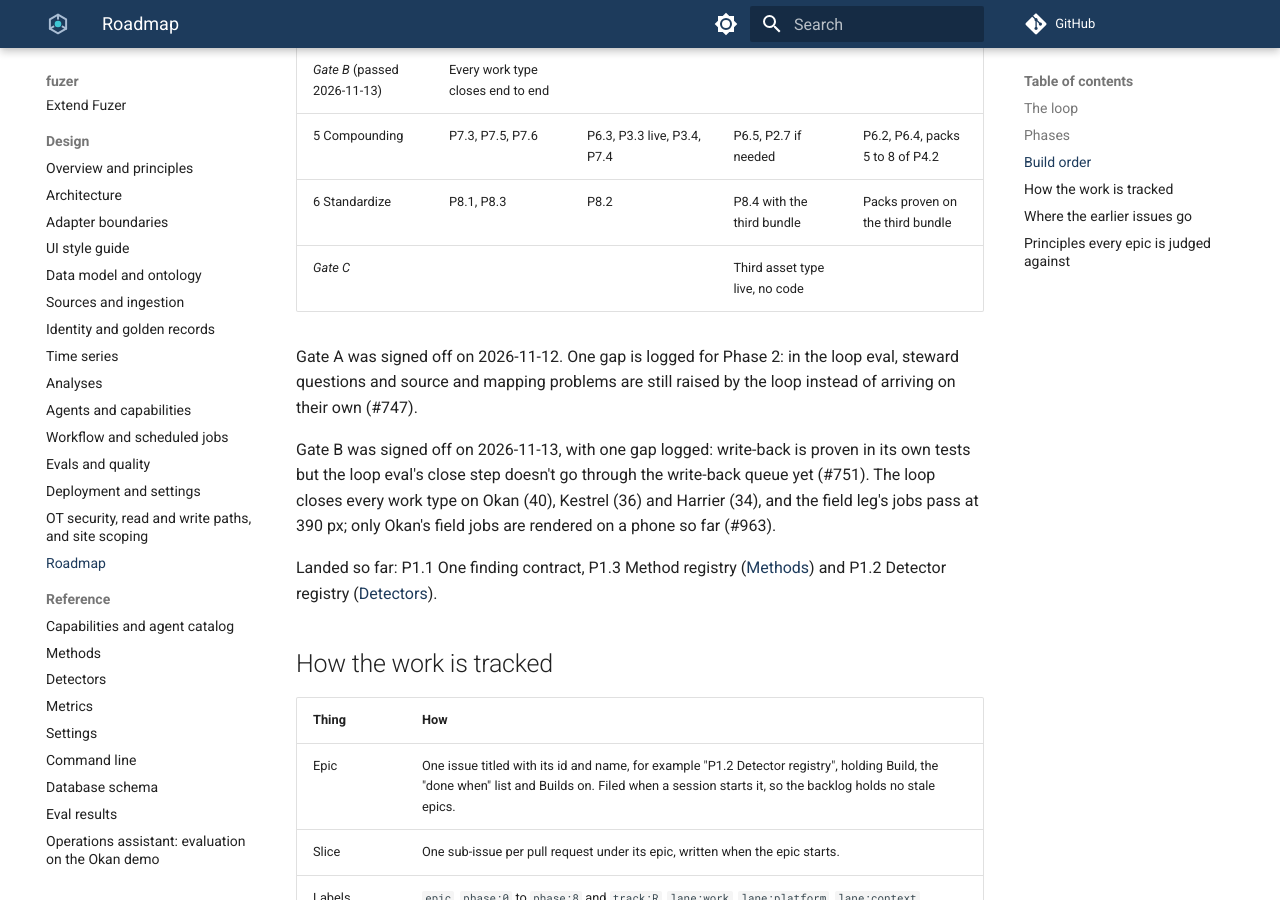
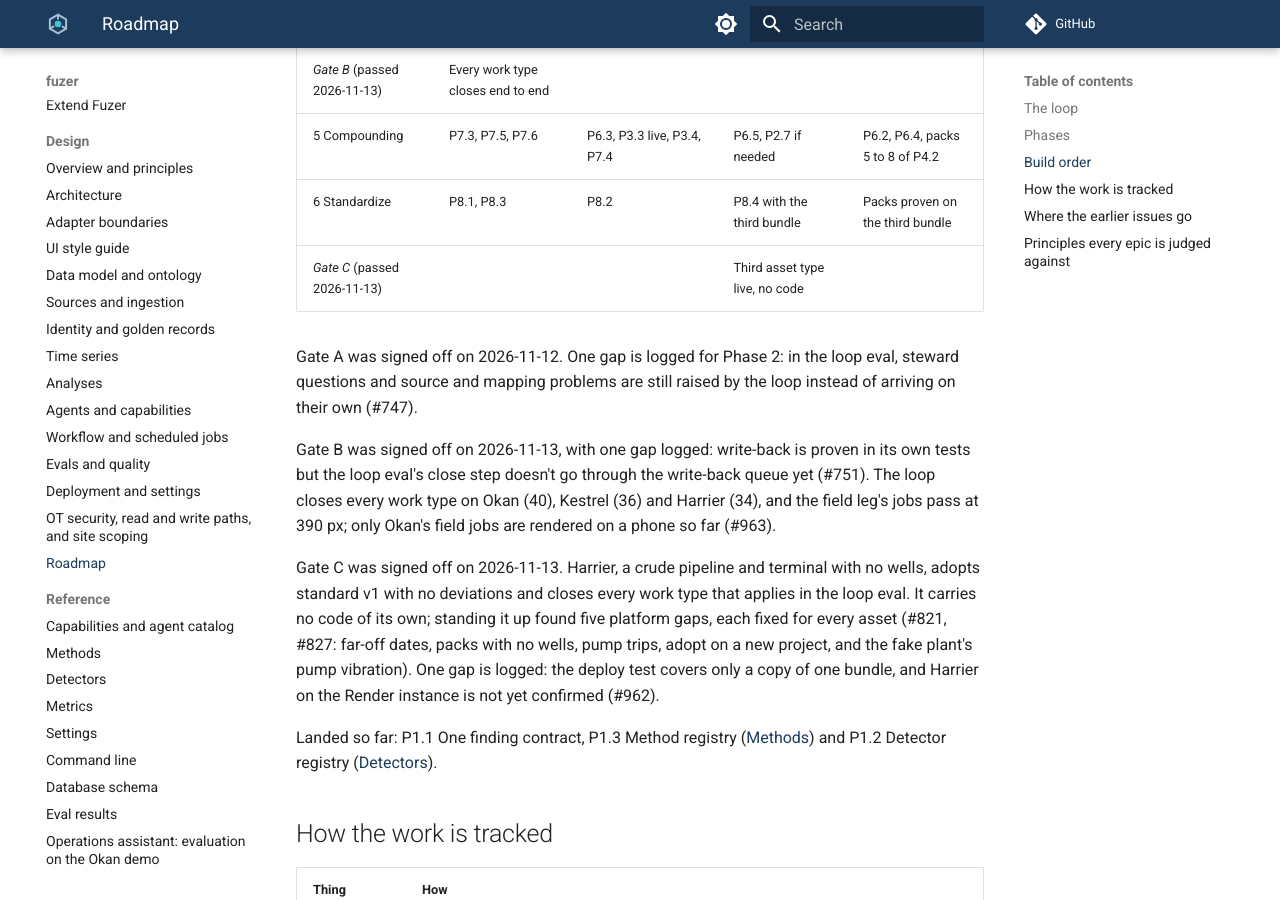
Before and after one commit to areed145/fuzer, an MkDocs documentation site: the page built from docs/roadmap.md, in a window 1280 px wide and 900 px high, scrolled down 1892 px. Built offline with MkDocs 1.6.1 and Material for MkDocs 9.7.7, drawn with Linux system fonts in a browser that asks for light colours; comment, search, counter and statistics services are not loaded.

Commit message:
Record Gate C as passed, with the deploy check gap logged (#962)
Co-Authored-By: Claude Opus 5.5 <noreply@anthropic.com>
Claude-Session: https://claude.ai/code/session_01LEmc6QzXHGk7KcbuECEikY

```diff
--- a/docs/roadmap.md
+++ b/docs/roadmap.md
@@ -42,7 +42,7 @@ built left to right.
 | *Gate B* (passed 2026-11-13) | Every work type closes end to end | | | |
 | 5 Compounding | P7.3, P7.5, P7.6 | P6.3, P3.3 live, P3.4, P7.4 | P6.5, P2.7 if needed | P6.2, P6.4, packs 5 to 8 of P4.2 |
 | 6 Standardize | P8.1, P8.3 | P8.2 | P8.4 with the third bundle | Packs proven on the third bundle |
-| *Gate C* | | | Third asset type live, no code | |
+| *Gate C* (passed 2026-11-13) | | | Third asset type live, no code | |
 
 Gate A was signed off on 2026-11-12. One gap is logged for Phase 2: in the loop eval, steward questions and source
 and mapping problems are still raised by the loop instead of arriving on their own (#747).
@@ -51,6 +51,12 @@ Gate B was signed off on 2026-11-13, with one gap logged: write-back is proven i
 close step doesn't go through the write-back queue yet (#751). The loop closes every work type on Okan (40), Kestrel
 (36) and Harrier (34), and the field leg's jobs pass at 390 px; only Okan's field jobs are rendered on a phone so far
 (#963).
+
+Gate C was signed off on 2026-11-13. Harrier, a crude pipeline and terminal with no wells, adopts standard v1 with no
+deviations and closes every work type that applies in the loop eval. It carries no code of its own; standing it up
+found five platform gaps, each fixed for every asset (#821, #827: far-off dates, packs with no wells, pump trips, adopt
+on a new project, and the fake plant's pump vibration). One gap is logged: the deploy test covers only a copy of one
+bundle, and Harrier on the Render instance is not yet confirmed (#962).
 
 Landed so far: P1.1 One finding contract, P1.3 Method registry ([Methods](methods.md)) and P1.2 Detector registry
 ([Detectors](detectors.md)).
```
